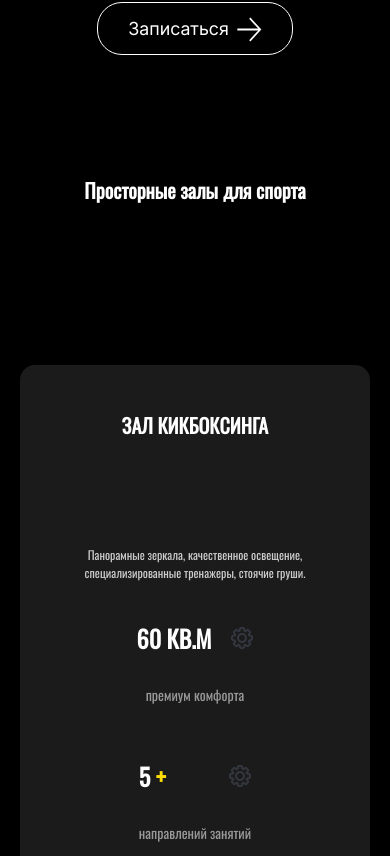
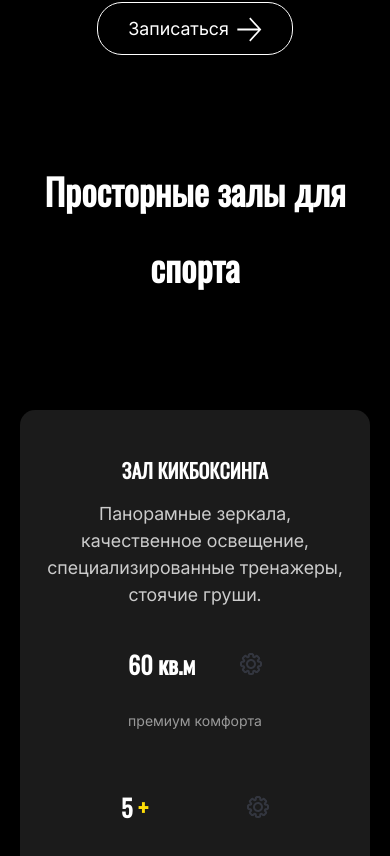
Before and after one commit to s1mple0315/fit_boxing, a React (Vite) app: page / in a window 390 px wide. Shown: the part 8106-8962 px from the top of the page. Built offline with nearby package versions, Linux system fonts and the light colour scheme.

Commit message:
enhance TrainingHall and HomePage styles; adjust font sizes and margins for improved readability and layout

```diff
--- a/src/components/TrainingHall/TrainingHall.module.css
+++ b/src/components/TrainingHall/TrainingHall.module.css
@@ -24,7 +24,7 @@
   color: #fff;
 }
 
-.trainingHallContent h3 {
+.trainingHallContent > h3 {
   font-size: 61px;
   line-height: 75.5px;
   font-weight: 700;
@@ -33,7 +33,8 @@
 }
 
 .trainingHallContent p {
-  font-size: 16px;
+  font-family: "Inter", sans-serif;
+  font-size: 18px;
   font-weight: 400;
   margin-bottom: 61px;
   line-height: 1.5;
@@ -74,6 +75,7 @@
 }
 
 .option p {
+  font-family: "Inter", sans-serif;
   text-align: start;
   font-size: 27px;
   font-weight: 400;
@@ -95,6 +97,7 @@
 }
 
 .benefits li p {
+  font-family: "Inter", sans-serif;
   font-size: 27px;
   font-weight: 400;
   color: #fff;
@@ -146,7 +149,6 @@
   }
 
   .trainingHallContent p {
-    font-size: 18px;
     margin-bottom: 40px;
   }
 }
@@ -165,6 +167,7 @@
   }
 
   .trainingHallContent > h3 {
+    font-size: 50px;
     text-align: center;
   }
 
@@ -190,12 +193,9 @@
   }
 
   .trainingHallContent > h3 {
-    font-size: 36px;
+    font-size: 42px;
     line-height: 30px;
-  }
-
-  .trainingHallContent p {
-    text-align: center;
+    margin-bottom: 20px !important;
   }
 
   .trainingHallContent > button {
@@ -212,12 +212,11 @@
   }
 
   .trainingHallContent h3 {
-    font-size: 24px;
+    font-size: 36px;
     margin-bottom: 30px;
   }
 
   .trainingHallContent p {
-    font-size: 14px;
     margin-bottom: 20px;
   }
 
@@ -242,7 +241,7 @@
   }
 
   .imageContainer {
-    height: 400px;
+    height: 333px;
   }
 
   .trainingHallContent h3 {
@@ -251,8 +250,7 @@
     margin-bottom: 20px;
   }
 
-  .trainingHallContent p {
-    font-size: 12px;
+  .trainingHallContent > p {
     margin-bottom: 15px;
   }
 
@@ -275,3 +273,9 @@
     width: 80%;
   }
 }
+
+@media (max-width: 370px) {
+  .imageContainer {
+    height: 250px;
+  }
+}
--- a/src/pages/HomePage/HomePage.module.css
+++ b/src/pages/HomePage/HomePage.module.css
@@ -90,7 +90,7 @@
   line-height: 75.5px;
   font-weight: 700;
   color: #fff;
-  margin-bottom: 106px !important;
+  margin-bottom: 76px !important;
 }
 
 .customTrainingHalls > h3 {
@@ -380,7 +380,6 @@
   }
 
   .customTrainingHalls > h3 {
-    font-size: 50px;
     line-height: 50px;
   }
 
@@ -470,7 +469,7 @@
   }
 
   .customTrainingHalls > h3 {
-    font-size: 45px;
+    font-size: 50px;
     line-height: 45px;
   }
 
@@ -613,10 +612,6 @@
     line-height: 40px;
   }
 
-  .trainingHalls > h3 {
-    font-size: 45px;
-  }
-
   .progress > p {
     text-align: center;
     font-size: 20px;
@@ -669,11 +664,11 @@
   }
 
   .trainingHalls > h3 {
-    font-size: 36px;
+    font-size: 42px;
   }
 
   .customTrainingHalls > h3 {
-    font-size: 36px;
+    font-size: 42px;
     line-height: 36px;
   }
 
@@ -772,11 +767,11 @@
   }
 
   .trainingHalls > h3 {
-    font-size: 24px;
+    font-size: 36px;
   }
 
   .customTrainingHalls > h3 {
-    font-size: 24px;
+    font-size: 26px;
     line-height: 30px;
   }
 
@@ -891,12 +886,7 @@
     border-radius: 15px;
   }
 
-  .trainingHalls > h3 {
-    font-size: 20px;
-  }
-
   .customTrainingHalls > h3 {
-    font-size: 20px;
     line-height: 25px;
   }
 
```
